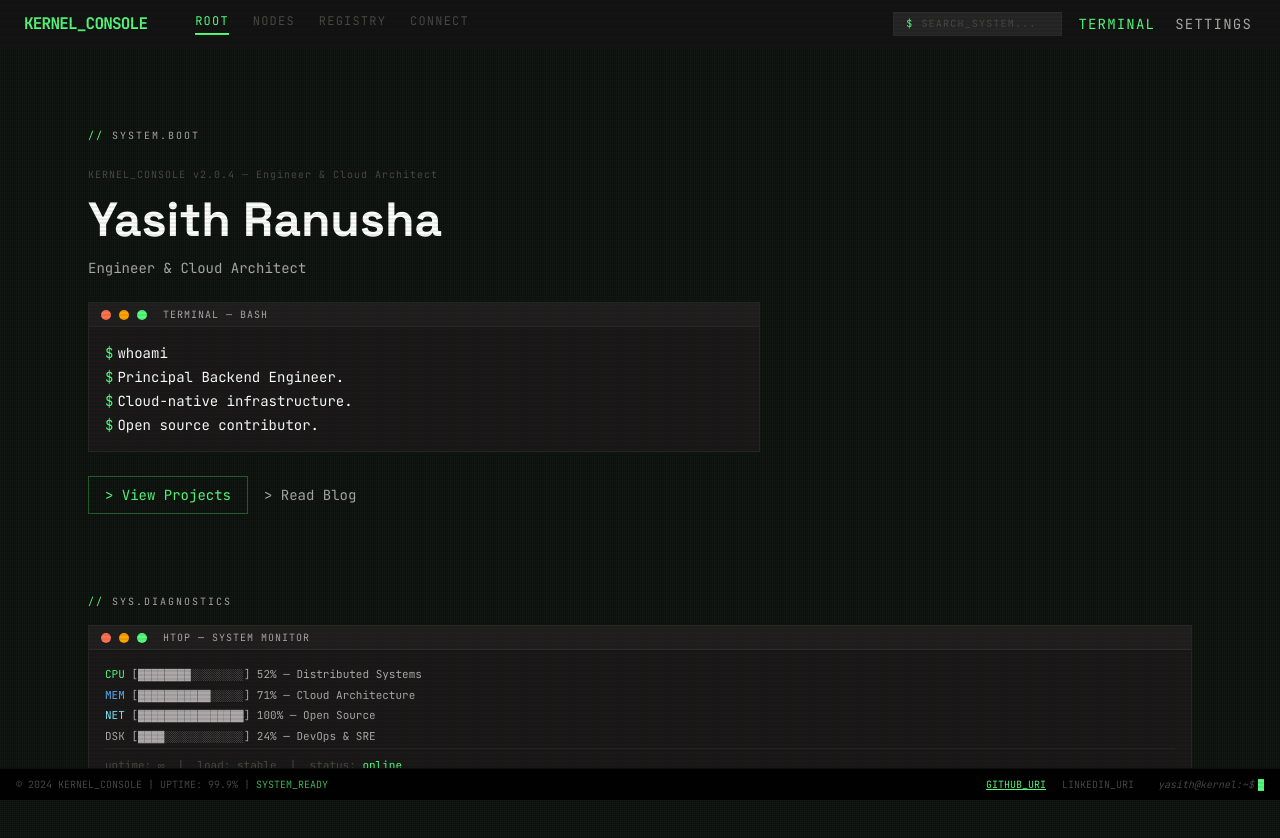
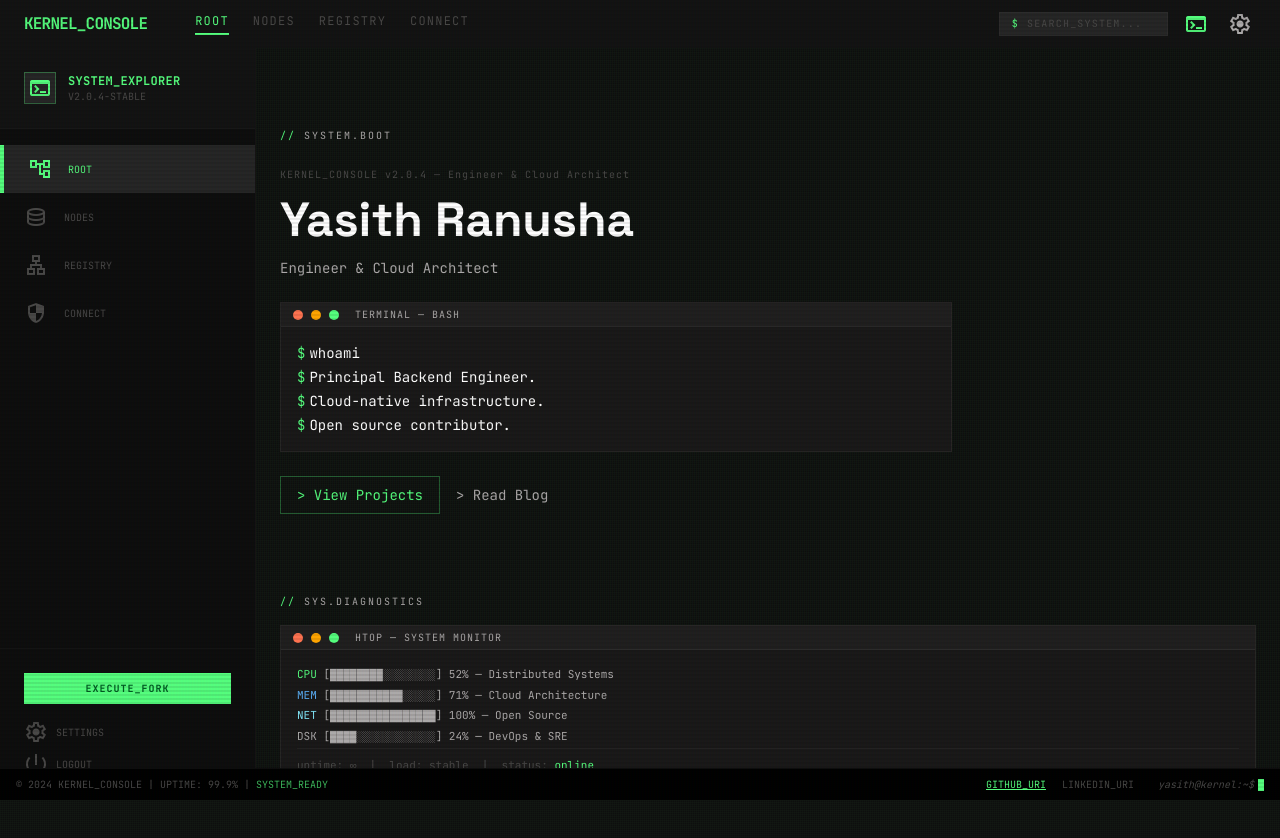
Before and after one commit to yasithranusha/portfolio, a Next.js app: page / in a window 1280 px wide. Shown: the top 838 px of the page. Built offline with nearby package versions, Linux system fonts and the light colour scheme; what notion-to-md would draw is missing.

Commit message:
refactor(app): update root layout with sidebar offset and material symbols

```diff
--- a/app/layout.tsx
+++ b/app/layout.tsx
@@ -1,13 +1,14 @@
 import type { Metadata } from "next";
 import "./globals.css";
 import { Navbar } from "@/components/layout/navbar";
+import { Sidebar } from "@/components/layout/sidebar";
 import { Footer } from "@/components/layout/footer";
 import { BootLoader } from "@/components/motion/boot-loader";
 import { siteConfig } from "@/config/site";
 
 export const metadata: Metadata = {
   title: {
-    default: `KERNEL_CONSOLE // ${siteConfig.name}`,
+    default: `KERNEL_CONSOLE // ${siteConfig.name.toUpperCase().replace(" ", "_")}`,
     template: `%s // KERNEL_CONSOLE`,
   },
   description: siteConfig.description,
@@ -20,11 +21,19 @@ export default function RootLayout({
   children: React.ReactNode;
 }>) {
   return (
-    <html lang="en" className="h-full antialiased dark">
-      <body className="scanlines min-h-full flex flex-col bg-background text-on-surface font-mono">
+    <html lang="en" className="dark h-full">
+      <head>
+        <link
+          href="https://fonts.googleapis.com/css2?family=Material+Symbols+Outlined:wght,FILL@100..700,0..1&display=swap"
+          rel="stylesheet"
+        />
+      </head>
+      <body className="scanlines min-h-full flex flex-col bg-background text-on-surface font-mono overflow-x-hidden">
         <BootLoader />
         <Navbar />
-        <main className="flex-1 pt-12">
+        <Sidebar />
+        {/* Main canvas: sidebar offset on md+, top navbar offset, bottom footer offset */}
+        <main className="md:ml-64 pt-12 pb-10 min-h-screen">
           {children}
         </main>
         <Footer />
```
